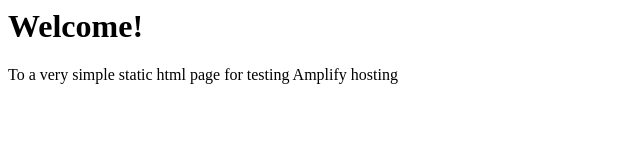
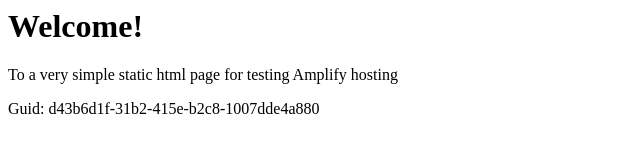
Before and after one commit to aws-aemilia-nrt/Github-PR-Commit-Integration-Test-DoNotTouch-GithubWebhookPreviewCanaryTest-v1-prod-ap-northeast-1, a website: page src/index.html in a window 1280 px wide. Shown: the whole page, without its empty margins (0-640 px from the left). Drawn offline with Linux system fonts and the light colour scheme.

Commit message:
commit from integ tests

```diff
--- a/src/index.html
+++ b/src/index.html
@@ -1,3 +1,5 @@
+
+
 <html lang="en">
 
 <head>
@@ -10,6 +12,6 @@
 <body>
     <h1>Welcome!</h1>
     <p>To a very simple static html page for testing Amplify hosting</p>
-</body>
+    <p>Guid: d43b6d1f-31b2-415e-b2c8-1007dde4a880</p></body>
 
 </html>
```
